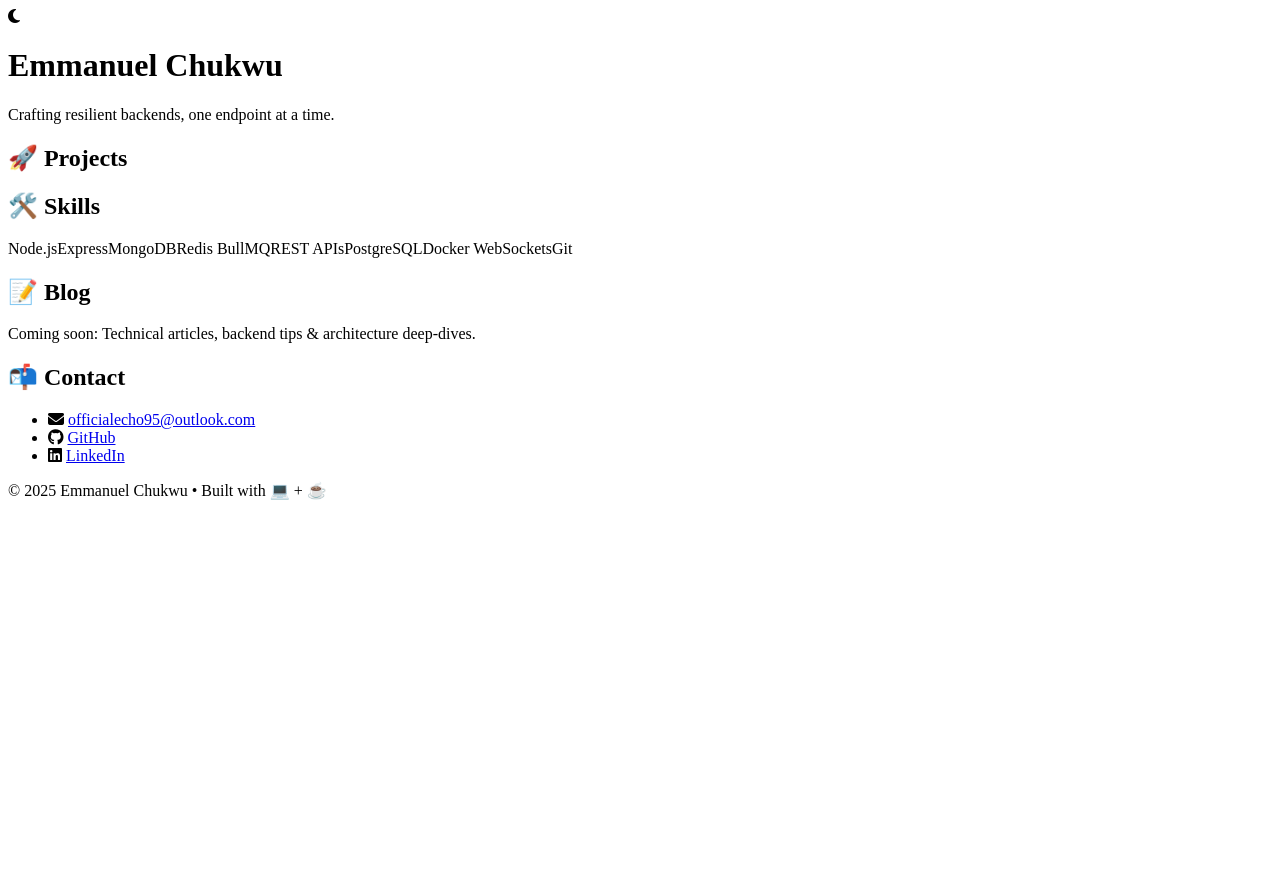
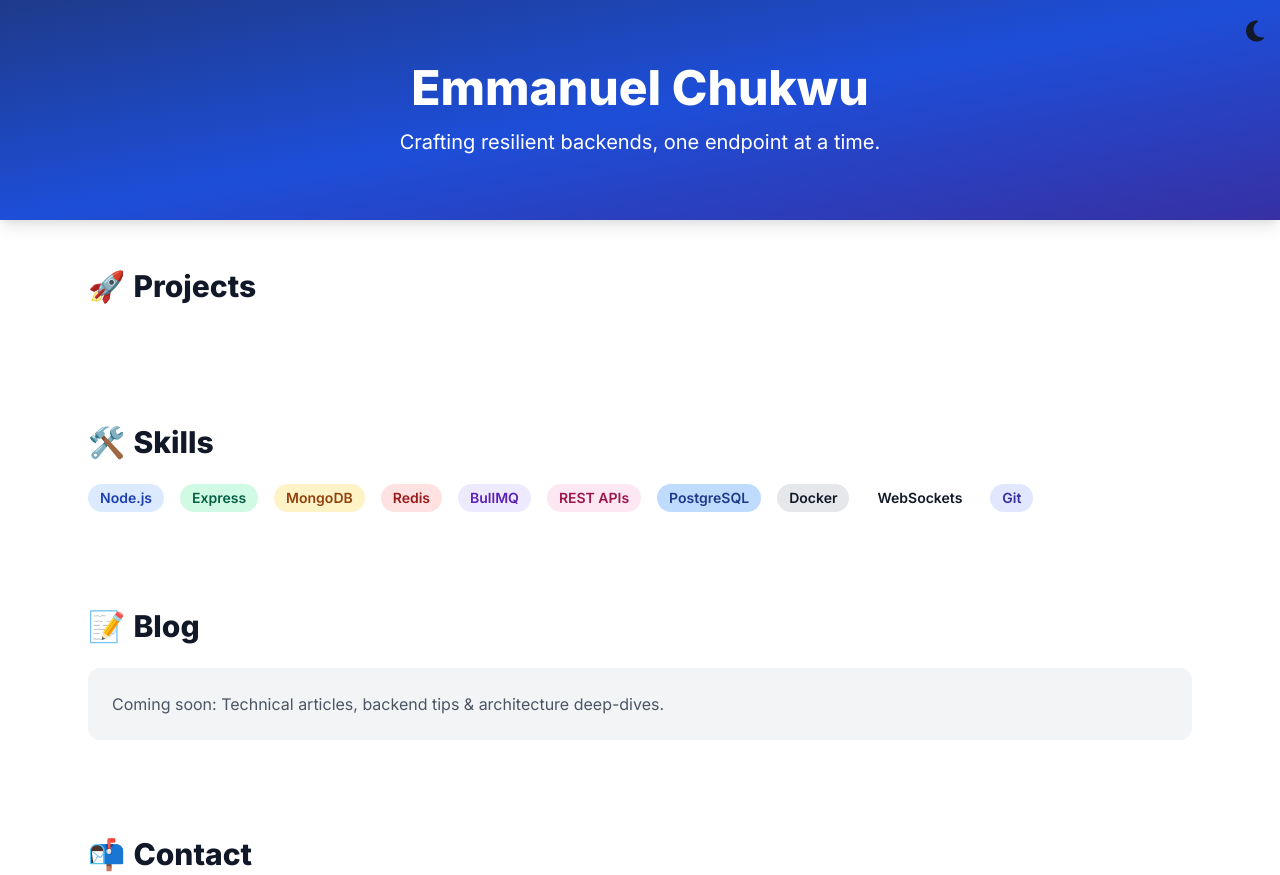
Before and after one commit to OfficialEcho95/portfoliowebsite, a plain HTML site: page index.html in a window 1280 px wide. Shown: the top 875 px of the page. Before the commit the page ends 800 px from the top, so only its background shows below. Drawn offline with nearby package versions, Linux system fonts and the light colour scheme.

Commit message:
My portfolio website

```diff
--- a/index.html
+++ b/index.html
@@ -7,60 +7,86 @@
     <link href="https://fonts.googleapis.com/css2?family=Inter:wght@400;600;800&display=swap" rel="stylesheet">
     <script src="https://kit.fontawesome.com/a2e0ff817b.js" crossorigin="anonymous"></script>
     <link href="https://unpkg.com/aos@2.3.1/dist/aos.css" rel="stylesheet">
-  <link rel="stylesheet" href="styles.css" />
+    <link rel="stylesheet" href="https://cdn.jsdelivr.net/npm/tailwindcss@2.2.19/dist/tailwind.min.css">
+    <style>
+      body {
+        font-family: 'Inter', sans-serif;
+        transition: background 0.3s, color 0.3s;
+      }
+      .dark-mode {
+        background-color: #0f172a;
+        color: #f1f5f9;
+      }
+      .theme-toggle {
+        position: fixed;
+        top: 1rem;
+        right: 1rem;
+        cursor: pointer;
+        z-index: 50;
+      }
+    </style>
   </head>
-<body>
-  <div class="theme-toggle" onclick="toggleTheme()">
+  <body class="bg-white text-gray-900">
+    <div class="theme-toggle text-2xl" onclick="toggleTheme()">
       <i class="fas fa-moon"></i>
     </div>
 
-  <header>
-    <div class="container" data-aos="fade-down">
-      <h1>Emmanuel Chukwu</h1>
-      <p class="tagline">Crafting resilient backends, one endpoint at a time.</p>
-    </div>
+    <header class="text-center py-16 bg-gradient-to-br from-blue-900 via-blue-700 to-indigo-800 text-white shadow-lg">
+      <h1 class="text-5xl font-extrabold mb-4" data-aos="fade-down">Emmanuel Chukwu</h1>
+      <p class="text-xl" data-aos="fade-up">Crafting resilient backends, one endpoint at a time.</p>
     </header>
 
-  <main class="container">
+    <main class="max-w-6xl mx-auto px-6 py-12 space-y-24">
       <section id="projects" data-aos="fade-up">
-      <h2>🚀 Projects</h2>
-      <div id="projects-container" class="projects-grid"></div>
+        <h2 class="text-3xl font-bold mb-6 flex items-center gap-2"><span>🚀</span>Projects</h2>
+        <div class="grid md:grid-cols-2 lg:grid-cols-3 gap-8" id="projects-container">
+          <!-- Projects dynamically injected here -->
+        </div>
       </section>
 
       <section id="skills" data-aos="fade-up">
-      <h2>🛠️ Skills</h2>
-      <div class="skills-grid">
-        <span>Node.js</span><span>Express</span><span>MongoDB</span><span>Redis</span>
-        <span>BullMQ</span><span>REST APIs</span><span>PostgreSQL</span><span>Docker</span>
-        <span>WebSockets</span><span>Git</span>
+        <h2 class="text-3xl font-bold mb-6 flex items-center gap-2"><span>🛠️</span>Skills</h2>
+        <div class="flex flex-wrap gap-4 text-sm font-semibold">
+          <span class="px-3 py-1 bg-blue-100 text-blue-800 rounded-full">Node.js</span>
+          <span class="px-3 py-1 bg-green-100 text-green-800 rounded-full">Express</span>
+          <span class="px-3 py-1 bg-yellow-100 text-yellow-800 rounded-full">MongoDB</span>
+          <span class="px-3 py-1 bg-red-100 text-red-800 rounded-full">Redis</span>
+          <span class="px-3 py-1 bg-purple-100 text-purple-800 rounded-full">BullMQ</span>
+          <span class="px-3 py-1 bg-pink-100 text-pink-800 rounded-full">REST APIs</span>
+          <span class="px-3 py-1 bg-blue-200 text-blue-900 rounded-full">PostgreSQL</span>
+          <span class="px-3 py-1 bg-gray-200 text-gray-900 rounded-full">Docker</span>
+          <span class="px-3 py-1 bg-teal-100 text-teal-800 rounded-full">WebSockets</span>
+          <span class="px-3 py-1 bg-indigo-100 text-indigo-800 rounded-full">Git</span>
         </div>
       </section>
 
       <section id="blog" data-aos="fade-up">
-      <h2>📝 Blog</h2>
-      <div id="blog-entries">
+        <h2 class="text-3xl font-bold mb-6 flex items-center gap-2"><span>📝</span>Blog</h2>
+        <div class="bg-gray-100 dark:bg-gray-800 p-6 rounded-xl text-gray-600 dark:text-gray-300">
           <p>Coming soon: Technical articles, backend tips & architecture deep-dives.</p>
         </div>
       </section>
 
       <section id="contact" data-aos="fade-up">
-      <h2>📬 Contact</h2>
-      <ul class="contact-list">
-        <li><i class="fas fa-envelope"></i> <a href="mailto:officialecho95@outlook.com">officialecho95@outlook.com</a></li>
-        <li><i class="fab fa-github"></i> <a href="https://github.com/OfficialEcho95" target="_blank">GitHub</a></li>
-        <li><i class="fab fa-linkedin"></i> <a href="https://linkedin.com/in/emmanuel-chukwu-87996b101" target="_blank">LinkedIn</a></li>
+        <h2 class="text-3xl font-bold mb-6 flex items-center gap-2"><span>📬</span>Contact</h2>
+        <ul class="space-y-4 text-lg">
+          <li><i class="fas fa-envelope"></i> <a href="mailto:officialecho95@outlook.com" class="hover:underline ml-2">officialecho95@outlook.com</a></li>
+          <li><i class="fab fa-github"></i> <a href="https://github.com/OfficialEcho95" target="_blank" class="hover:underline ml-2">GitHub</a></li>
+          <li><i class="fab fa-linkedin"></i> <a href="https://linkedin.com/in/emmanuel-chukwu-87996b101" target="_blank" class="hover:underline ml-2">LinkedIn</a></li>
         </ul>
       </section>
     </main>
 
-  <footer>
+    <footer class="bg-gray-900 text-white text-center py-6 mt-12">
       <p>&copy; 2025 Emmanuel Chukwu • Built with 💻 + ☕</p>
     </footer>
 
     <script src="https://unpkg.com/aos@2.3.1/dist/aos.js"></script>
+    <script>AOS.init();</script>
     <script>
-    AOS.init();
+      function toggleTheme() {
+        document.body.classList.toggle('dark-mode');
+      }
     </script>
-  <script src="script.js"></script>
   </body>
 </html>
```
Lines whose indentation alone changed are shown as unchanged.
